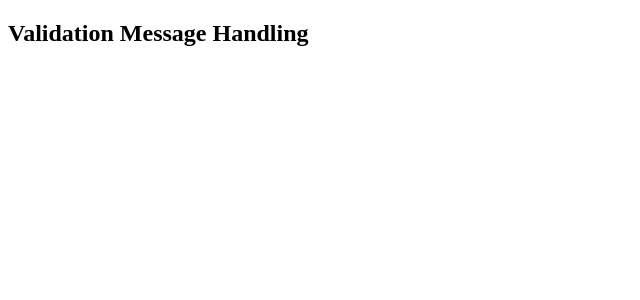
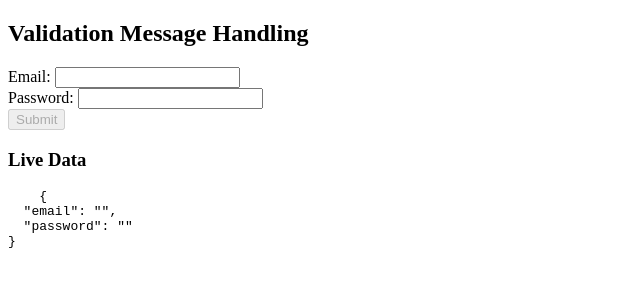
Before and after one commit to johndavid0707/Angular-Practice, an Angular app: page /validation-message in a window 1280 px wide. Shown: the top 300 px of the page, without its empty margins (0-640 px from the left). Built offline with nearby package versions, Linux system fonts and the light colour scheme.

Commit message:
Feat: Validation Message Handling

```diff
--- a/src/app/validation-message-handling/validation-message-handling.css
+++ b/src/app/validation-message-handling/validation-message-handling.css
@@ -0,0 +1,4 @@
+.error{
+    font-size: small;
+    color:red;
+}
--- a/src/app/validation-message-handling/validation-message-handling.html
+++ b/src/app/validation-message-handling/validation-message-handling.html
@@ -1 +1,30 @@
 <h2>Validation Message Handling</h2>
+
+<!--Approach 1-->
+
+<form [formGroup]="form" (ngSubmit)="onSubmit()">
+
+<!--Email-->
+<label>Email: </label>
+<input type="email" formControlName="email" required email> <br>
+
+<div class="error">
+     {{ getErrorMessage('email') }}
+  </div>
+
+<!--Password-->
+<label>Password: </label>
+<input type="password" formControlName="password"> <br>
+
+<div class="error">
+     {{ getErrorMessage('password') }}
+  </div>
+
+<button [disabled]="form.invalid">Submit</button>
+</form>
+
+<h3>Live Data</h3>
+
+<pre>
+    {{form.value | json}}
+</pre>
--- a/src/app/validation-message-handling/validation-message-handling.ts
+++ b/src/app/validation-message-handling/validation-message-handling.ts
@@ -1,11 +1,49 @@
+import { CommonModule } from '@angular/common';
 import { Component } from '@angular/core';
+import { FormControl, FormGroup, ReactiveFormsModule, Validators } from '@angular/forms';
 
 @Component({
   selector: 'app-validation-message-handling',
-  imports: [],
+  imports: [ReactiveFormsModule, CommonModule],
   templateUrl: './validation-message-handling.html',
   styleUrl: './validation-message-handling.css',
 })
 export class ValidationMessageHandling {
 
+  form = new FormGroup({
+    email: new FormControl("", [Validators.required, Validators.email]),
+    password: new FormControl("", [Validators.required, Validators.minLength(6)])
+  });
+
+  getErrorMessage(controlName: string): string {
+    const control = this.form.get(controlName);
+
+    if (!control || !control.errors || !control.touched) {
+      return '';
+    }
+
+    if (control.hasError('required')) {
+      return 'This field is required';
+    }
+
+    if (control.hasError('email')) {
+      return 'Invalid email address';
+    }
+
+    if (control.hasError('minlength')) {
+      const error = control.getError('minlength');
+      return `Minimum length is ${error.requiredLength}`;
+    }
+
+    if (control.hasError('maxlength')) {
+      const error = control.getError('maxlength');
+      return `Maximum length is ${error.requiredLength}`;
+    }
+
+    return 'Invalid field';
+  }
+
+  onSubmit() {
+    console.log("Data :", this.form.value);
+  }
 }
```
Also changed, not shown: src/pipe/ValidationError/validation-error-pipe.ts (+20 -16 lines).
